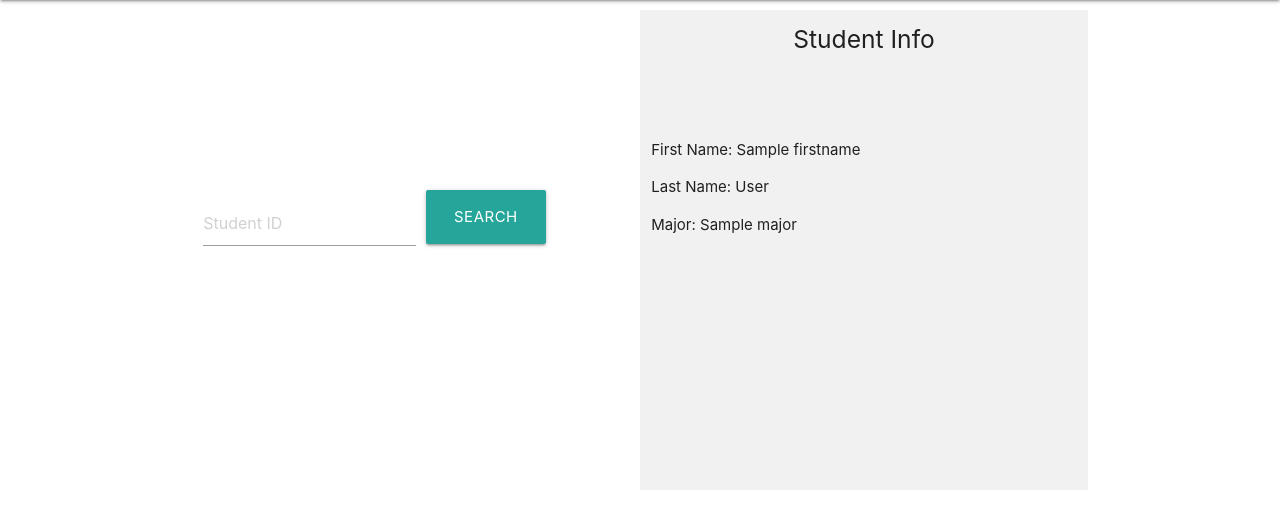
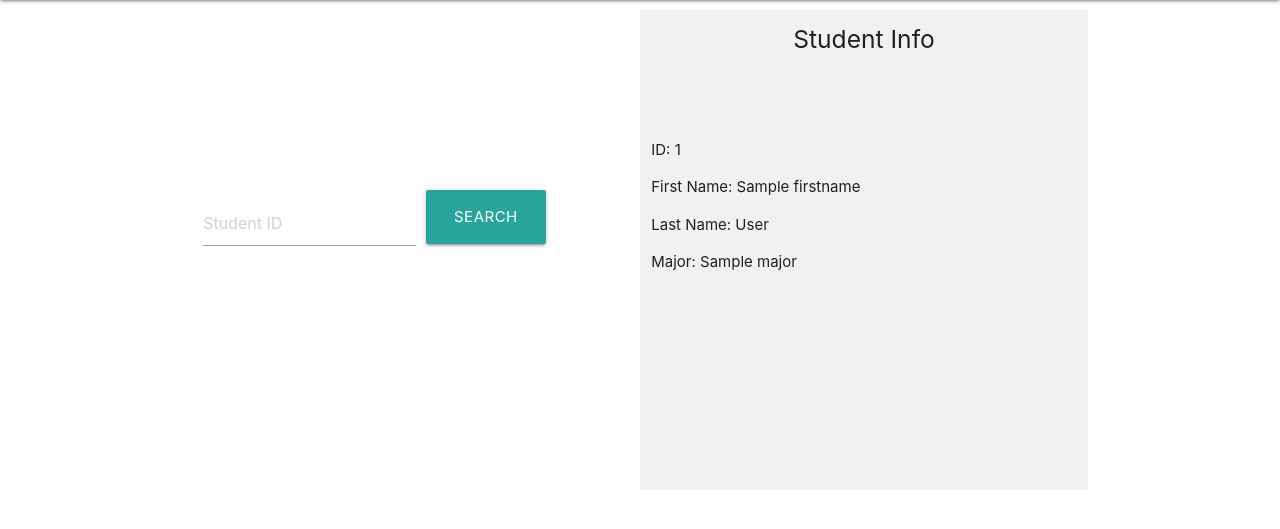
Before and after one commit to quanafoon/studentConductTracker, a Flask app: template App/templates/search.html in a window 1280 px wide. Shown: the part 64-593 px from the top of the page. Run offline with Flask 3, Linux system fonts and the light colour scheme; the template is opened without the code that fills it: most values are stand-ins (such as "Sample title", 1, 10 or a date in 2020).

Commit message:
formatted search

```diff
--- a/App/templates/search.html
+++ b/App/templates/search.html
@@ -18,9 +18,12 @@
       <section class="col s12 m6" style="margin-top: 10px; background-color: #f1f1f1; height:480px">
          <h5 style="text-align: center;">Student Info</h5>
          {% if student %}
-            <p style="margin-top:20%"> First Name: {{student.firstname}}</p>
-            <p> Last Name: {{student.lastname}}</p>
-            <p> Major: {{student.major}}</p>
+            <div style="margin-top:20%">
+               <p>ID: {{student.id}}</p>
+               <p> First Name: {{student.firstname}}</p>
+               <p> Last Name: {{student.lastname}}</p>
+               <p> Major: {{student.major}}</p>
+            </div>
          {% endif %}
       </section>
    </div>
```
